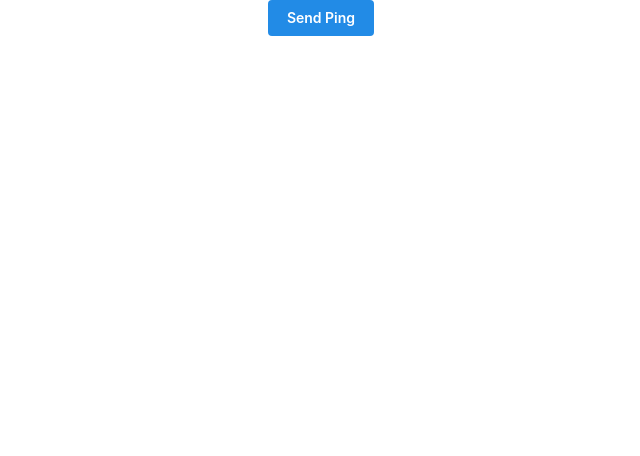
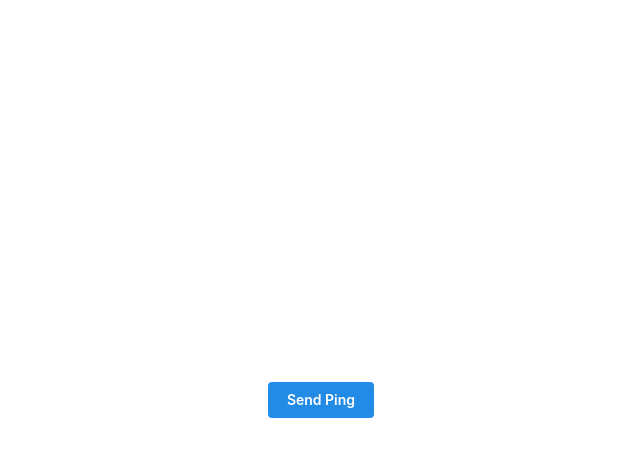
Before and after one commit to zduvall/update-exif, a React (Vite) app in the folder ExiEdit/src/renderer/: page / in a window 1280 px wide. Shown: the top 456 px of the page, without its empty margins (319-959 px from the left). Built offline with nearby package versions, Linux system fonts and the light colour scheme.

Commit message:
Use Flex from maintine

```diff
--- a/ExiEdit/src/renderer/src/App.tsx
+++ b/ExiEdit/src/renderer/src/App.tsx
@@ -1,14 +1,14 @@
 import '@mantine/core/styles.css'
-import { MantineProvider, Button } from '@mantine/core'
+import { MantineProvider, Button, Flex } from '@mantine/core'
 
 function App(): React.JSX.Element {
   const ipcHandle = (): void => window.electron.ipcRenderer.send('ping')
 
   return (
     <MantineProvider>
-      <div>
+      <Flex justify="center" align="center" style={{ height: '100vh' }}>
         <Button onClick={ipcHandle}>Send Ping</Button>
-      </div>
+      </Flex>
     </MantineProvider>
   )
 }
```
